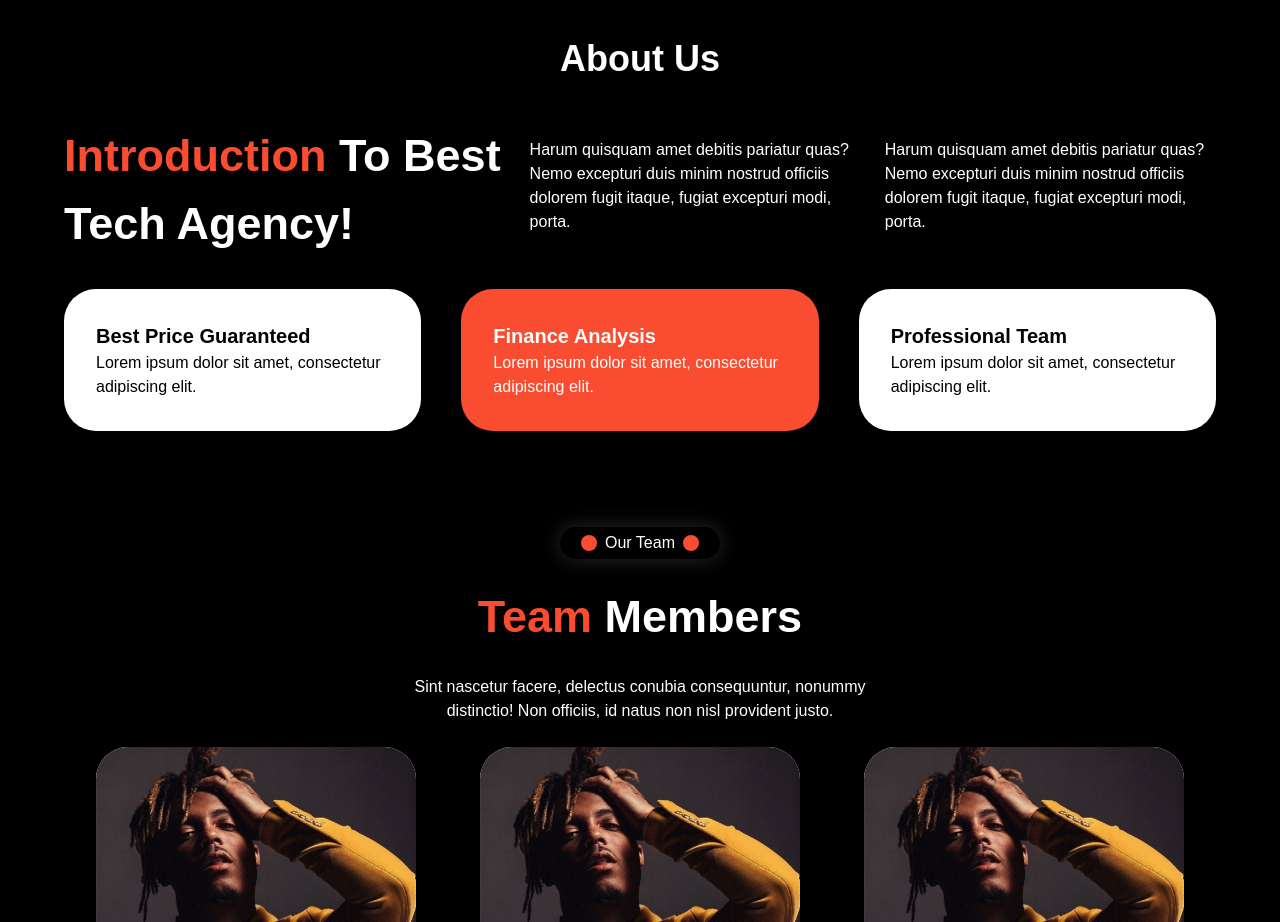
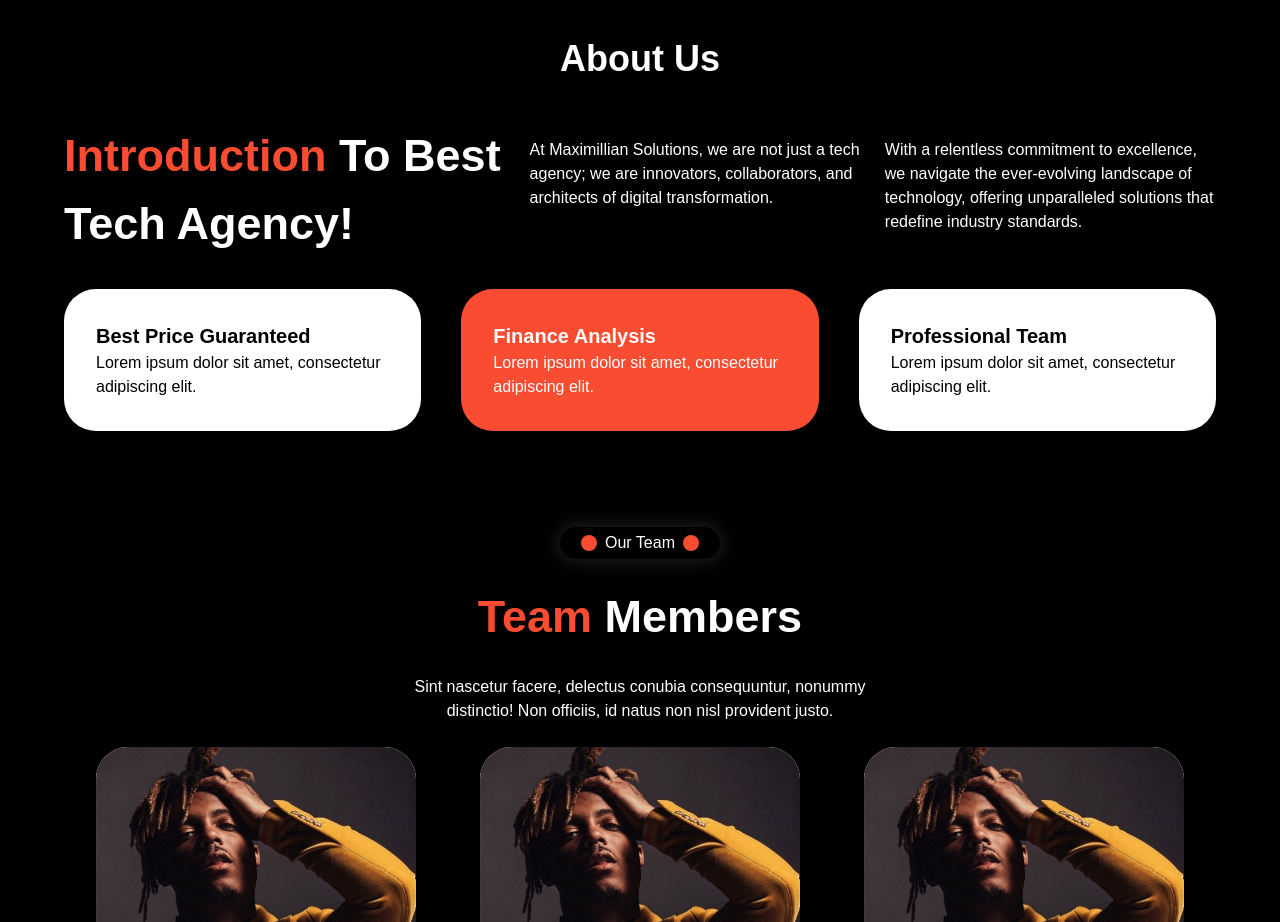
Before and after one commit to emdevelopa/maximillian, a React (Create React App) app: page / in a window 1280 px wide. Shown: the part 2460-3382 px from the top of the page. Built offline with nearby package versions, Linux system fonts and the light colour scheme.

Commit message:
good commit

```diff
--- a/src/components/about.jsx
+++ b/src/components/about.jsx
@@ -22,12 +22,13 @@ export default function About(props) {
           </h1>
 
           <p className="w-[30%] py-4">
-            Harum quisquam amet debitis pariatur quas? Nemo excepturi duis minim
-            nostrud officiis dolorem fugit itaque, fugiat excepturi modi, porta.
+            At Maximillian Solutions, we are not just a tech agency; we are
+            innovators, collaborators, and architects of digital transformation.
           </p>
           <p className="w-[30%] py-4">
-            Harum quisquam amet debitis pariatur quas? Nemo excepturi duis minim
-            nostrud officiis dolorem fugit itaque, fugiat excepturi modi, porta.
+            With a relentless commitment to excellence, we navigate the
+            ever-evolving landscape of technology, offering unparalleled
+            solutions that redefine industry standards.
           </p>
         </div>
         <div className="flex gap-10 mt-8">
```
